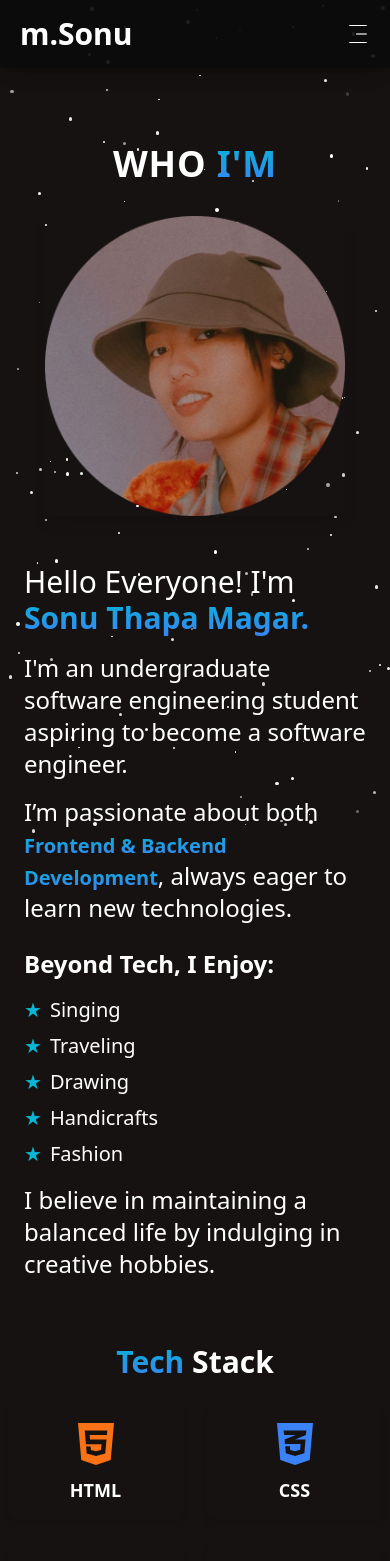
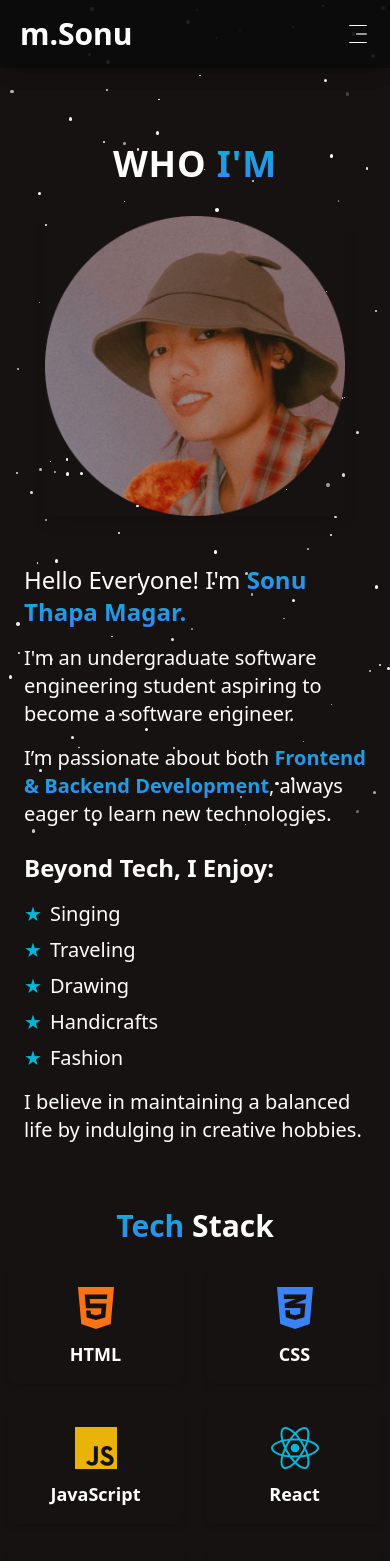
Before and after one commit to SonuThapaMagar/sonuthapamagar, a React (Vite) app in the folder portfolio/: page /sonuthapamagar/about in a window 390 px wide. Shown: the top 1561 px of the page. Built offline with nearby package versions, Linux system fonts and the light colour scheme.

Commit message:
Update About component for responsive image and content layout

```diff
--- a/portfolio/src/components/About.jsx
+++ b/portfolio/src/components/About.jsx
@@ -36,17 +36,17 @@ const About = () => {
       <div className="flex flex-col-reverse md:flex-row items-center md:items-start justify-between max-w-7xl mx-auto">
         {/* Left Side (Text Content) */}
         <div className="md:w-1/2 font-inter leading-relaxed px-4">
-          <p className="mt-4 text-3xl md:text-4xl">
+          <p className="mt-4 text-2xl md:text-3xl">
             Hello Everyone! I'm <strong className='gradient-text'>Sonu Thapa Magar.</strong>
           </p>
-          <p className="mt-4 text-2xl md:text-3xl">
+          <p className="mt-4 text-xl md:text-2xl">
             I'm an undergraduate software engineering student aspiring to become a software engineer.
           </p>
-          <p className="mt-4 text-2xl md:text-3xl">
+          <p className="mt-4 text-xl md:text-2xl">
             I’m passionate about both <strong className='gradient-text text-xl'>Frontend & Backend Development</strong>, always eager to learn new technologies.
           </p>
 
-          <h2 className="text-2xl md:text-3xl font-semibold mt-6">Beyond Tech, I Enjoy:</h2>
+          <h2 className="text-2xl md:text-2xl font-semibold mt-6">Beyond Tech, I Enjoy:</h2>
           <ul className="mt-4 text-xl space-y-2">
             <li className="flex items-center">
               <span className="text-cyan-500 text-xl mr-2">★</span> Singing
@@ -64,7 +64,7 @@ const About = () => {
               <span className="text-cyan-500 text-xl mr-2">★</span> Fashion
             </li>
           </ul>
-          <p className="mt-4 text-2xl md:text-3xl">
+          <p className="mt-4 text-xl md:text-xl">
             I believe in maintaining a balanced life by indulging in creative hobbies.
           </p>
         </div>
```
